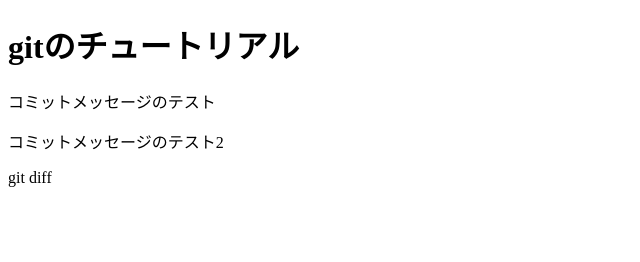
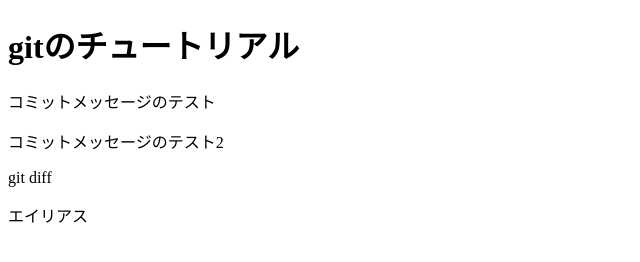
Before and after one commit to shu-t23/github_tutorial_back, a plain HTML site: page index.html in a window 1280 px wide. Shown: the full height of the page, 0-640 px from the left. Drawn offline with Linux system fonts and the light colour scheme.

Commit message:
エイリアス

```diff
--- a/index.html
+++ b/index.html
@@ -13,6 +13,7 @@
   <P>コミットメッセージのテスト</P>
   <P>コミットメッセージのテスト2</P>
   <P>git diff</P>
+  <P>エイリアス</P>
 
 </body>
 
```
